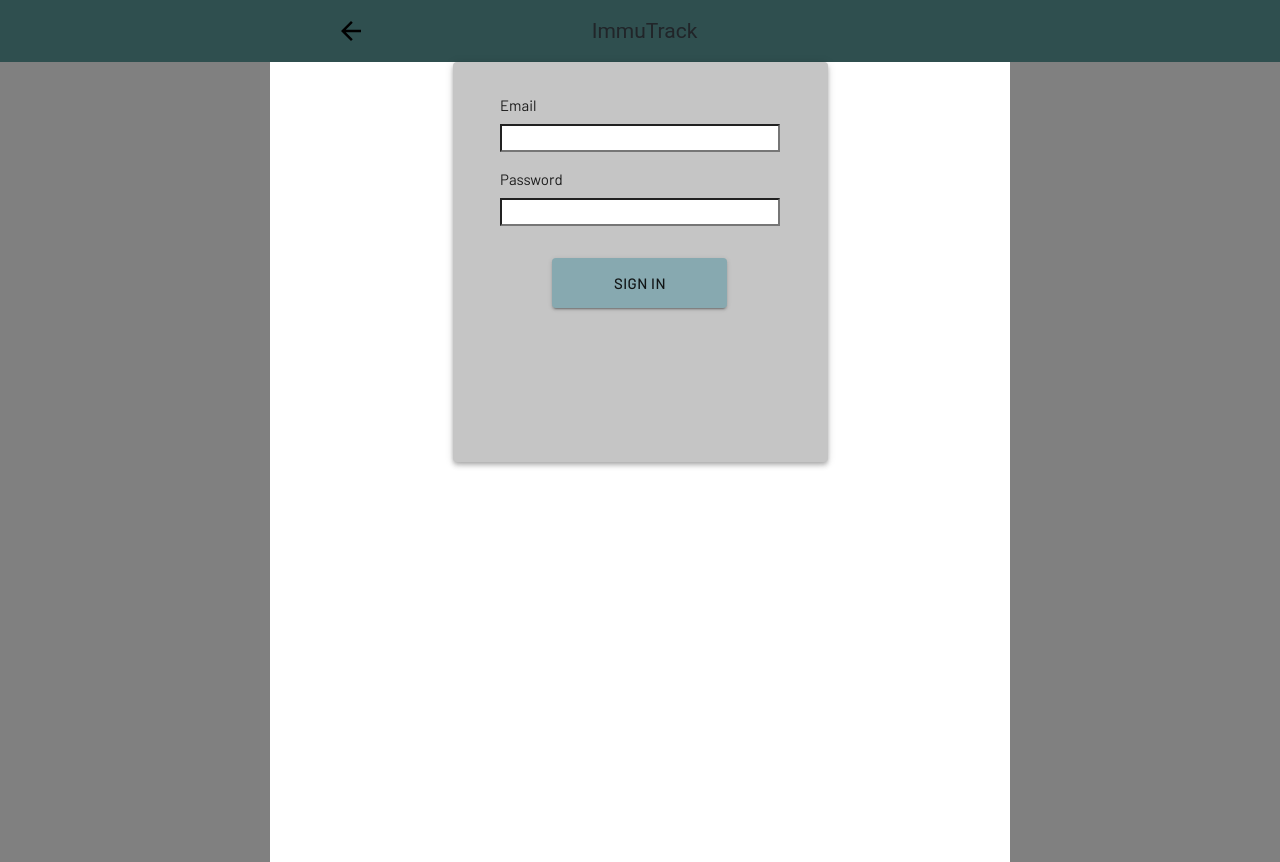
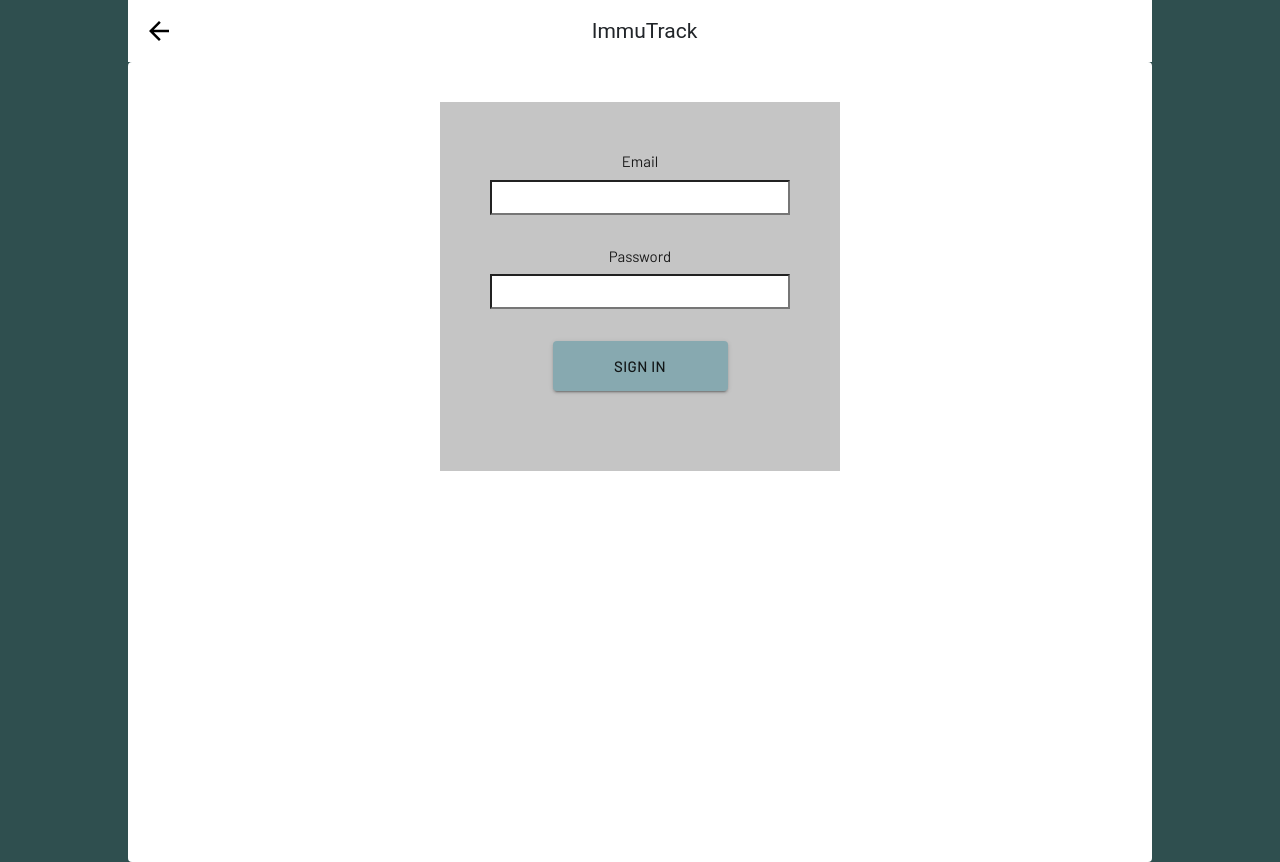
Before and after one commit to aaronw4/Immunization-Front-End, a React (Create React App) app in the folder immutrack/: page /parent-login in a window 1280 px wide. Built offline with nearby package versions, Linux system fonts and the light colour scheme.

Commit message:
tweaked styling

```diff
--- a/immutrack/src/components/base/Header.js
+++ b/immutrack/src/components/base/Header.js
@@ -1,19 +1,17 @@
 import React from "react";
-import { Link, withRouter } from "react-router-dom";
+import { withRouter } from "react-router-dom";
 import { makeStyles, Grid, Typography } from "@material-ui/core";
 import { ArrowBack } from "@material-ui/icons";
 import { theme } from "../../styles/theme";
 
 const useStyles = makeStyles({
   root: {
-    width: "80%",
+    width: "100%",
     margin: "0 auto",
     padding: theme.spacing(2),
-    [theme.breakpoints.up("sm")]: {
-      width: "70%"
-    },
+    background: "#fff",
     [theme.breakpoints.up("md")]: {
-      width: "50%"
+      width: "80%"
     }
   }
 });
--- a/immutrack/src/components/login/Login.js
+++ b/immutrack/src/components/login/Login.js
@@ -3,55 +3,34 @@ import { connect } from "react-redux";
 import { Form, Field, withFormik } from "formik";
 import * as Yup from "yup";
 import { loginAction } from "../../actions";
-import {
-  makeStyles,
-  withStyles,
-  Container,
-  Button,
-  Grid,
-  Paper
-} from "@material-ui/core";
+import { makeStyles, Grid, Paper } from "@material-ui/core";
 import { theme } from "../../styles/theme";
+import { LoginButton } from "../../styles/muiStyledButtons";
 
 const useStyles = makeStyles({
   root: {
-    width: "100%",
-    background: "gray", // replace with background image
-    fontFamily: theme.typography.fontFamily,
-    fontSize: "15px"
-  },
-  separate: {
     height: "100vh",
     width: "100%",
     margin: "0 auto",
+    paddingTop: theme.spacing(5),
     background: "#fff",
-    [theme.breakpoints.between("sm", "md")]: {
+    fontFamily: theme.typography.fontFamily,
+    fontSize: "15px",
+    [theme.breakpoints.up("md")]: {
       width: "80%"
-    },
-    [theme.breakpoints.up("md")]: {
-      width: "60%"
     }
   },
-  content: {
-    height: "100vh",
-    width: "100%",
-    padding: theme.spacing(4),
-    background: "#fff",
-    [theme.breakpoints.up("sm")]: {
-      height: "400px",
-      width: "375px",
+  container: {
+    margin: "0 auto",
+    [theme.breakpoints.up("md")]: {
+      padding: theme.spacing(6),
+      width: "400px",
       background: "#C5C5C5"
     }
   },
-  form: {
-    width: "90%",
-    margin: "0 auto"
-  },
-  spacer: {
-    marginTop: theme.spacing(2)
-  },
   inputs: {
-    width: "100%",
+    height: "35px",
+    width: "300px",
     margin: "0 auto"
   },
   errors: {
@@ -60,32 +39,13 @@ const useStyles = makeStyles({
   }
 });
 
-const StyledButton = withStyles({
-  root: {
-    height: "50px",
-    width: "175px",
-    margin: "0 auto",
-    marginTop: theme.spacing(4),
-    background: theme.palette.primary.dark,
-    color: theme.palette.primary.contrastText,
-    fontFamily: theme.typography.fontFamily,
-    fontSize: "15px",
-    fontWeight: "500",
-    "&:hover": {
-      background: theme.palette.primary.light
-    }
-  }
-})(Button);
-
 const Login = ({ errors, touched, values }) => {
   const classes = useStyles();
 
   return (
-    <Container className={classes.root} maxWidth={false}>
-      <Grid className={classes.separate} container justify="center">
-        <Paper className={classes.content} elevation={4}>
-          <Form className={classes.form}>
-            <Grid container direction="column">
+    <Paper className={classes.root} elevation={0}>
+      <Form className={classes.container}>
+        <Grid container direction="column" alignItems="center" justify="center">
           <label htmlFor="email">Email</label>
           <Field
             className={classes.inputs}
@@ -94,7 +54,7 @@ const Login = ({ errors, touched, values }) => {
             name="email"
             autoComplete="false"
           />
-              <label className={classes.spacer} htmlFor="password">
+          <label htmlFor="password" style={{ marginTop: "30px" }}>
             Password
           </label>
           <Field
@@ -104,11 +64,10 @@ const Login = ({ errors, touched, values }) => {
             name="password"
             autoComplete="false"
           />
-              <StyledButton variant="contained" type="submit">
+          <LoginButton variant="contained" type="submit">
             sign in
-              </StyledButton>
+          </LoginButton>
         </Grid>
-          </Form>
         <Grid
           className={classes.errors}
           container
@@ -118,9 +77,8 @@ const Login = ({ errors, touched, values }) => {
           {touched.email && errors.email && <p>{errors.email}</p>}
           {touched.password && errors.password && <p>{errors.password}</p>}
         </Grid>
+      </Form>
     </Paper>
-      </Grid>
-    </Container>
   );
 };
 
--- a/immutrack/src/components/login/LoginChoose.js
+++ b/immutrack/src/components/login/LoginChoose.js
@@ -1,77 +1,30 @@
 import React from "react";
 import { connect } from "react-redux";
 import { loginParent, loginProvider } from "../../actions/loginType";
-import {
-  makeStyles,
-  withStyles,
-  Container,
-  Button,
-  Grid,
-  Paper,
-  Typography
-} from "@material-ui/core";
+import { makeStyles, Grid, Paper, Typography } from "@material-ui/core";
+import { PatientButton, DoctorButton } from "../../styles/muiStyledButtons";
 import { theme } from "../../styles/theme";
 
 const useStyles = makeStyles({
   root: {
-    background: "gray" // replace with background image
-  },
-  separate: {
     height: "100vh",
     width: "100%",
     margin: "0 auto",
+    paddingTop: theme.spacing(5),
+    background: "#fff",
     [theme.breakpoints.up("md")]: {
       width: "80%"
-    },
-    [theme.breakpoints.up("lg")]: {
-      width: "70%"
     }
   },
-  content: {
-    height: "100vh",
+  container: {
     margin: "0 auto",
+    [theme.breakpoints.up("md")]: {
       padding: theme.spacing(5),
-    [theme.breakpoints.up("md")]: {
-      height: "350px",
-      width: "450px",
+      width: "500px",
       background: "#C5C5C5"
     }
   }
 });
-
-const PatientButton = withStyles({
-  root: {
-    height: "75px",
-    width: "250px",
-    margin: "0 auto",
-    marginTop: theme.spacing(4),
-    background: theme.palette.primary.main,
-    color: theme.palette.primary.contrastText,
-    fontFamily: theme.typography.fontFamily,
-    fontSize: "20px",
-    fontWeight: "700",
-    "&:hover": {
-      background: theme.palette.primary.light
-    }
-  }
-})(Button);
-
-const DoctorButton = withStyles({
-  root: {
-    height: "75px",
-    width: "250px",
-    margin: "0 auto",
-    marginTop: theme.spacing(4),
-    background: theme.palette.secondary.main,
-    color: theme.palette.primary.contrastText,
-    fontFamily: theme.typography.fontFamily,
-    fontSize: "20px",
-    fontWeight: "700",
-    "&:hover": {
-      background: theme.palette.secondary.light
-    }
-  }
-})(Button);
 
 const LoginChoose = ({ history, loginParent, loginProvider }) => {
   const classes = useStyles();
@@ -89,10 +42,9 @@ const LoginChoose = ({ history, loginParent, loginProvider }) => {
   };
 
   return (
-    <Container className={classes.root} maxWidth={false}>
-      <Paper className={classes.separate} elevation={0}>
-        <Paper elevation={4} className={classes.content}>
+    <Paper className={classes.root} elevation={0}>
       <Grid
+        className={classes.container}
         container
         direction="column"
         alignItems="center"
@@ -109,8 +61,6 @@ const LoginChoose = ({ history, loginParent, loginProvider }) => {
         </DoctorButton>
       </Grid>
     </Paper>
-      </Paper>
-    </Container>
   );
 };
 
```
Lines whose indentation alone changed are shown as unchanged.
